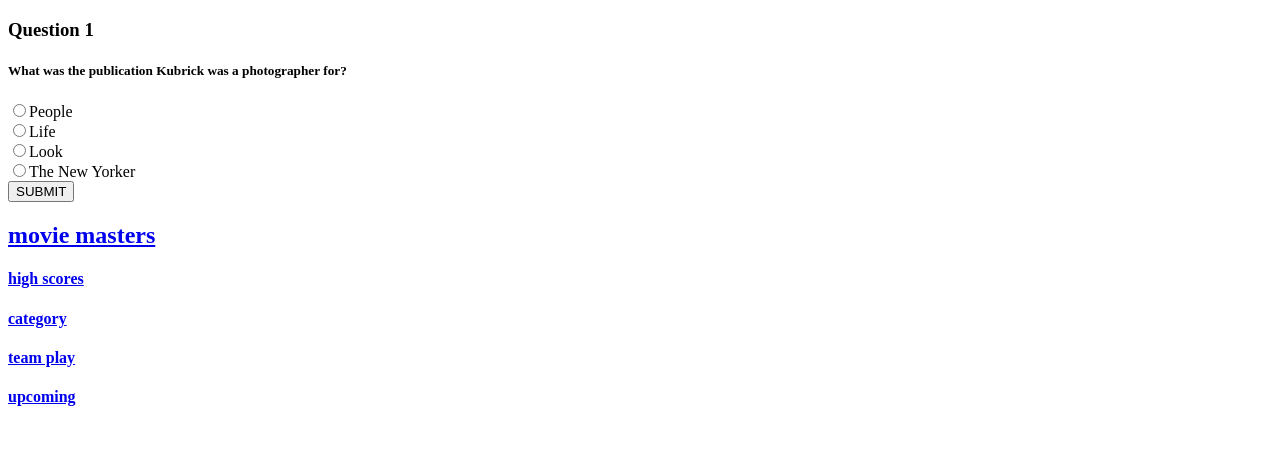
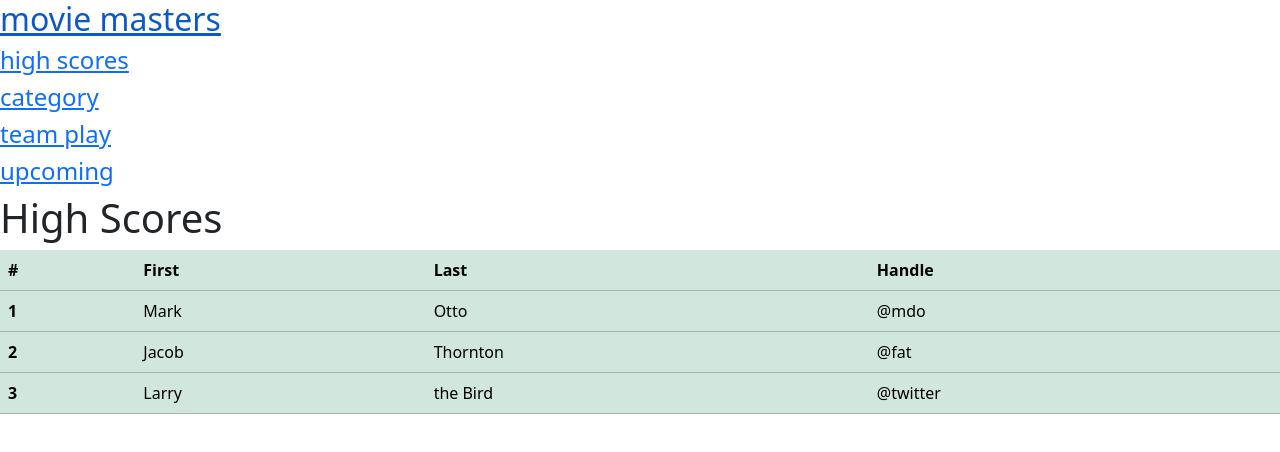
Before and after one commit to mrcamjo12/moviegames, a React (Create React App) app: page /highscores in a window 1280 px wide. Shown: the top 452 px of the page. Built offline with nearby package versions, Linux system fonts and the light colour scheme.

Commit message:
setquestions

```diff
--- a/package.json
+++ b/package.json
@@ -6,6 +6,7 @@
     "@testing-library/jest-dom": "^5.17.0",
     "@testing-library/react": "^13.4.0",
     "@testing-library/user-event": "^13.5.0",
+    "bootstrap": "^5.3.2",
     "react": "^18.2.0",
     "react-dom": "^18.2.0",
     "react-router-dom": "^6.15.0",
--- a/public/index.html
+++ b/public/index.html
@@ -25,6 +25,7 @@
       Learn how to configure a non-root public URL by running `npm run build`.
     -->
     <title>Movie Masters</title>
+    <link href="https://cdn.jsdelivr.net/npm/bootstrap@5.3.2/dist/css/bootstrap.min.css" rel="stylesheet" integrity="sha384-T3c6CoIi6uLrA9TneNEoa7RxnatzjcDSCmG1MXxSR1GAsXEV/Dwwykc2MPK8M2HN" crossorigin="anonymous">
   </head>
   <body>
     <noscript>You need to enable JavaScript to run this app.</noscript>
--- a/src/App.js
+++ b/src/App.js
@@ -8,76 +8,15 @@ import Home from './Pages/Home/Home';
 import ActorGame from './Games/WhosTheActor/WhosTheActor';
 import { Routes, Route } from 'react-router-dom';
 import MovieQuotesWelcome from './Games/MovieQuotes/MovieQuotesWelcome';
-import Score from './Components/Score/Score'
-import kubrickQuestions from './Games/KubrickTrivia/kubricktriviaquestions'
-import React, {Component} from 'react';
-import Question from './Components/Question';
+import React from 'react';
+import Scoreboard from './Pages/Scoreboard/Scoreboard';
+import TeamPlayRules from './Pages/TeamPlay/TeamPlay';
 
 
-class App extends Component {
-  constructor(props) {
-    super(props);
-    this.state = {
-      qbank: kubrickQuestions,
-      currentQuestion: 0,
-      score: 0,
-      quizend: false,
-      selectedOption: '',
-    }
-  }
 
-  handleOptionChange = (e) => {
-    this.setState({ selectedOption: e.target.value })
-  }
-
-  handleFormSubmit = (e) => {
-    e.preventDefault();
-    this.checkAnswer();
-    this.handleNextQuestion()
-  }
-
-  checkAnswer = () => {
-    const {qbank, currentQuestion, selectedOption, score} = this.state
-    if (selectedOption === qbank[currentQuestion].answer) {
-      this.setState((prevState) => ({ score: prevState.score + 1}))
-    }
-  }
-
-  handleNextQuestion = () => {
-    const { qbank, currentQuestion} = this.state;
-    if (currentQuestion + 1 < qbank.length) {
-      this.setState((prevState) => ({
-        currentQuestion: prevState.currentQuestion + 1,
-        selectedOption: '',
-      }))
-    } else {
-      this.setState({
-        quizend: true,
-      })
-    }
-  }
-
-
-  render(){
-    const {qbank, currentQuestion, selectedOption, score, quizend} = this.state
-    return (
-      <div>
-        {!quizend ? (
-            <Question
-              question={qbank[currentQuestion]}
-              selectedOption={selectedOption}
-              onOptionChange={this.handleOptionChange}
-              onSubmit={this.handleFormSubmit}
-            />
-        ) : (
-            <Score
-              score={score}
-              onNextQuestion={this.handleNextQuestion}
-              selectedOption={selectedOption}
-              onOptionChange={this.handleOptionChange}
-              onSubmit={this.handleFormSubmit}
-            />
-        )}
+const App = () => {
+  return(
+    <div>
        <Header />
        <Routes>
         <Route path='/' element={<Home />}/>
@@ -88,9 +27,12 @@ class App extends Component {
         <Route path='/actorgame' element={<ActorGame />}/>
         <Route path='/directorgame' element={<DirectorGame />}/>
         <Route path='/setquestions' element={<OnSetQuestions />}/>
+        <Route path = '/highscores' element={<Scoreboard />}/>
+        <Route path = '/teamplay' element={<TeamPlayRules />}/>
       </Routes>
     </div>
-  );}
+  );
 }
 
+
 export default App;
--- a/src/Components/PickYourGame/PickYourGame.jsx
+++ b/src/Components/PickYourGame/PickYourGame.jsx
@@ -9,25 +9,25 @@ const PickYourGame = () => {
             <div className="pickgame">
                 <h1 className="pagitem">pick a game</h1>
                     <Link to='/moviequotesintro'>
-                        <button type="button" className="button">movie quotes</button>
+                        <button type="button" className="btn btn-danger btn-lg">movie quotes</button>
                     </Link>
                     <Link to='/kubricktrivia'>
-                        <button type="button" className="button">kubrick trivia</button>
+                        <button type="button" className="btn btn-danger btn-lg">kubrick trivia</button>
                     </Link>
                     <Link to='/samuraimovies'>
-                        <button type="button" className="button">samurai movies</button>
+                        <button type="button" className="btn btn-danger btn-lg">samurai movies</button>
                     </Link>
                     <Link to='/martygame'>
-                        <button type="button" className="button">scorsese trivia</button>
+                        <button type="button" className="btn btn-danger btn-lg">scorsese trivia</button>
                     </Link>
                     <Link to='/actorgame'>
-                        <button type="button" className="button">who's that actor</button>
+                        <button type="button" className="btn btn-danger btn-lg">who's that actor</button>
                     </Link>
                     <Link to='/directorgame'>
-                        <button type="button" className="button">who's that director</button>
+                        <button type="button" className="btn btn-danger btn-lg">who's that director</button>
                     </Link>
                     <Link to='/setquestions'>
-                        <button type="button" className="button">set questions</button>
+                        <button type="button" className="btn btn-danger btn-lg">set questions</button>
                     </Link>
 
             </div>
--- /dev/null
+++ b/src/Games/KubrickTrivia/KTriviaQuizSetup.jsx
@@ -0,0 +1,76 @@
+import React, { Component } from "react";
+import kubrickQuestions from './kubricktriviaquestions'
+import Question from "../../Components/Question";
+import Score from "../../Components/Score/Score";
+
+class KubrickTriviaQuiz extends Component {
+    constructor(props) {
+    super(props);
+    this.state = {
+      qbank: kubrickQuestions,
+      currentQuestion: 0,
+      score: 0,
+      quizend: false,
+      selectedOption: '',
+    }
+  }
+
+  handleOptionChange = (e) => {
+    this.setState({ selectedOption: e.target.value })
+  }
+
+  handleFormSubmit = (e) => {
+    e.preventDefault();
+    this.checkAnswer();
+    this.handleNextQuestion()
+  }
+
+  checkAnswer = () => {
+    const {qbank, currentQuestion, selectedOption, score} = this.state
+    if (selectedOption === qbank[currentQuestion].answer) {
+      this.setState((prevState) => ({ score: prevState.score + 1}))
+    }
+  }
+
+  handleNextQuestion = () => {
+    const { qbank, currentQuestion} = this.state;
+    if (currentQuestion + 1 < qbank.length) {
+      this.setState((prevState) => ({
+        currentQuestion: prevState.currentQuestion + 1,
+        selectedOption: '',
+      }))
+    } else {
+      this.setState({
+        quizend: true,
+      })
+    }
+  }
+
+
+  render(){
+    const {qbank, currentQuestion, selectedOption, score, quizend} = this.state
+    return (
+      <div>
+        {!quizend ? (
+            <Question
+              question={qbank[currentQuestion]}
+              selectedOption={selectedOption}
+              onOptionChange={this.handleOptionChange}
+              onSubmit={this.handleFormSubmit}
+            />
+        ) : (
+            <Score
+              score={score}
+              onNextQuestion={this.handleNextQuestion}
+              selectedOption={selectedOption}
+              onOptionChange={this.handleOptionChange}
+              onSubmit={this.handleFormSubmit}
+            />)}
+        </div>
+    )
+}
+
+}
+
+
+export default KubrickTriviaQuiz
--- a/src/Games/KubrickTrivia/KubrickTrivia.jsx
+++ b/src/Games/KubrickTrivia/KubrickTrivia.jsx
@@ -1,8 +1,16 @@
 import React from "react";
+import KubrickTriviaQuiz from "./KTriviaQuizSetup";
 
 const KubrickTrivia = () => {
-
+return (
+  <div>
+    <h1>{KubrickTriviaQuiz}</h1>
+    <KubrickTriviaQuiz />
+  </div>
+    )
 }
 
 
+
+
 export default KubrickTrivia
--- a/src/Pages/Scoreboard/Scoreboard.jsx
+++ b/src/Pages/Scoreboard/Scoreboard.jsx
@@ -0,0 +1,41 @@
+import React from "react";
+
+const Scoreboard = () => {
+    return(
+        <div>
+        <h1>High Scores</h1>
+        <table class="table table-success">
+  <thead>
+    <tr>
+      <th scope="col">#</th>
+      <th scope="col">First</th>
+      <th scope="col">Last</th>
+      <th scope="col">Handle</th>
+    </tr>
+  </thead>
+  <tbody>
+    <tr>
+      <th scope="row">1</th>
+      <td>Mark</td>
+      <td>Otto</td>
+      <td>@mdo</td>
+    </tr>
+    <tr>
+      <th scope="row">2</th>
+      <td>Jacob</td>
+      <td>Thornton</td>
+      <td>@fat</td>
+    </tr>
+    <tr>
+      <th scope="row">3</th>
+      <td>Larry</td>
+      <td>the Bird</td>
+      <td>@twitter</td>
+    </tr>
+  </tbody>
+</table>
+        </div>
+    )
+}
+
+export default Scoreboard
--- /dev/null
+++ b/src/Pages/TeamPlay/TeamPlay.jsx
@@ -0,0 +1,11 @@
+import React from "react";
+
+const TeamPlayRules = () => {
+    return(
+        <div>
+        <h1>Team Play</h1>
+        </div>
+    )
+}
+
+export default TeamPlayRules
```
Also changed, not shown: src/Games/OnSetQuestions/setquestions.js (+55 -0 lines), 1 other file (tests, documents, lock files or other folders).
